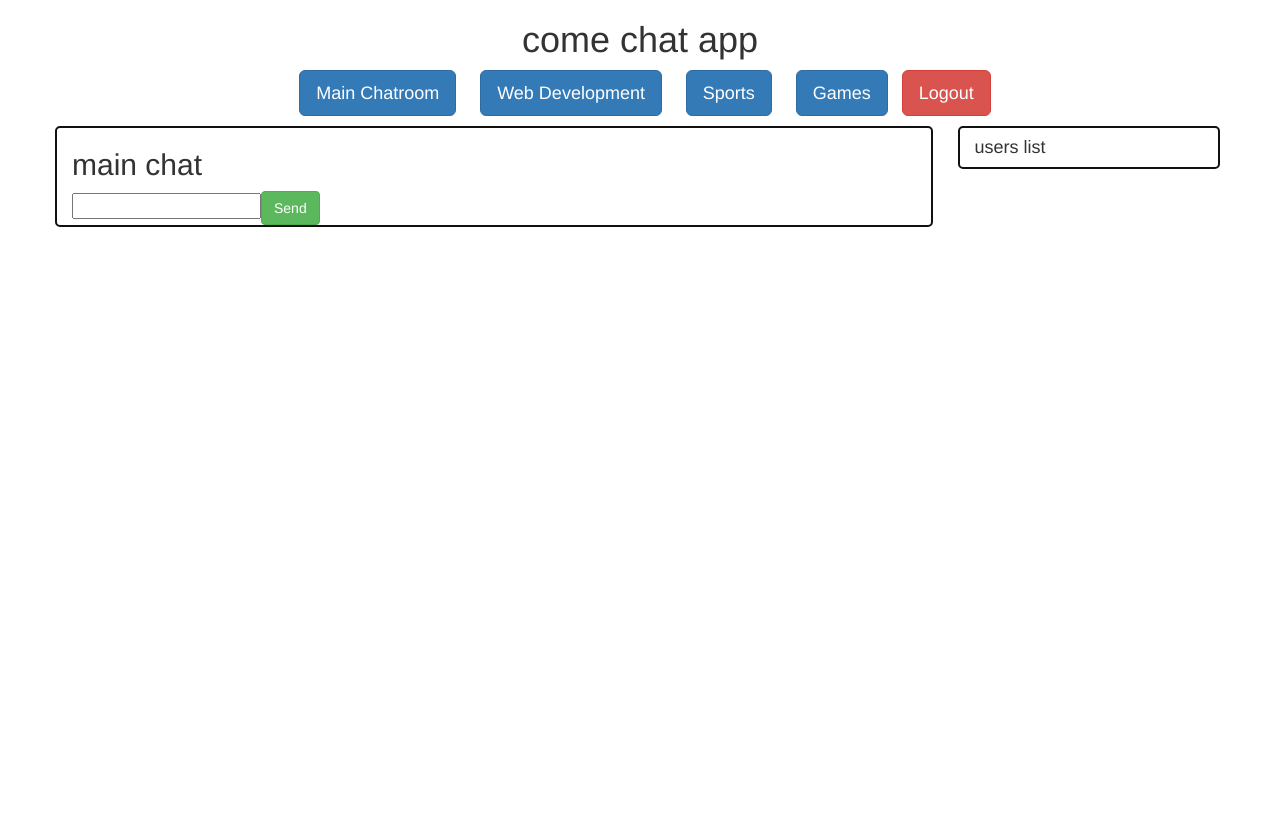
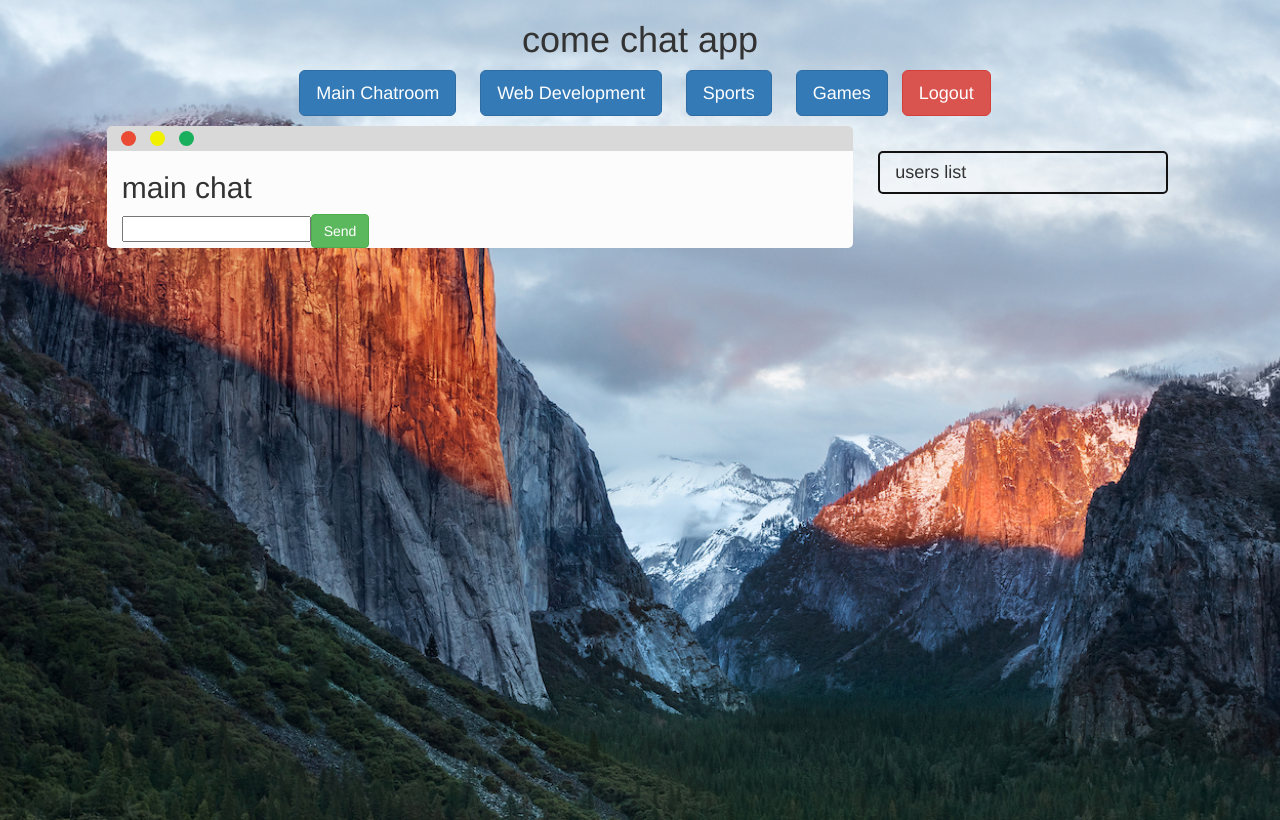
Before and after one commit to aaronmarkle/chat, a website: page chat.html in a window 1280 px wide. Drawn offline with nearby package versions, Linux system fonts and the light colour scheme; no server answers.

Commit message:
adding visual styling to main chat page

```diff
--- a/chat.html
+++ b/chat.html
@@ -2,8 +2,8 @@
 <html>
 <head>
   <title>chat</title>
+  <link rel="stylesheet" href="https://maxcdn.bootstrapcdn.com/bootstrap/3.3.6/css/bootstrap.min.css">
   <link rel="stylesheet" href="default.css">
-  <link rel="stylesheet" href="https://maxcdn.bootstrapcdn.com/bootstrap/3.3.6/css/bootstrap.min.css">
 </head>
 <body>
   <p class="h1 text-center">come chat app</p>
@@ -14,20 +14,25 @@
     <li><button id="games-link" class="btn btn-primary btn-lg">Games</button></li>
     <a href="/logout"><button id="logout" class="btn btn-danger btn-lg">Logout</button></a>
   </ul>
-  <div id="main" class="container">
-    <div class="row">
-      <div id="chatroom" class="col-md-9">
+  <div id="main">
+    <div id="bar" class="col-xs-7 col-xs-offset-1">
+      <div id="red"></div>
+      <div id="yellow"></div>
+      <div id="green"></div>
+    </div>
+    <div id="screen" class="col-xs-7 col-xs-offset-1">
+      <div id="chatroom">
         <p id="title" class="h2">main chat</p>
         <ul id="messages"></ul>
         <form id="form" action="">
           <span id="username"></span><input type="text" id="m" autocomplete="off"><button id="send" class="btn btn-success">Send</button>
         </form>
       </div>
-      <div class="col-md-3">
-        <div id="users-view" class="col-sm-12">
-          <p class="h4">users list</p>
-          <ul id="users-list"></ul>
-        </div>
+    </div>
+    <div class="col-xs-3">
+      <div id="users-view" class="col-sm-12">
+        <p class="h4">users list</p>
+        <ul id="users-list"></ul>
       </div>
     </div>
   </div>
--- a/default.css
+++ b/default.css
@@ -1,10 +1,13 @@
-#title-login {
-  margin-top: 50px;
-  margin-bottom: 20px;
+body {
+  background: url('chat-bg.jpg') no-repeat center center;
+  background-size: cover;
+  height: 100vh;
 }
 
 #messages {
   list-style-type: none;
+  padding: 0;
+  margin: 0;
 }
 
 #rooms {
@@ -15,16 +18,6 @@
 #rooms li {
   display: inline;
   margin: 0 10px;
-}
-
-#chatroom {
-  border: solid 2px #111;
-  border-radius: 5px;
-}
-
-#messages {
-  padding: 0;
-  margin: 0;
 }
 
 #users-view {
@@ -38,3 +31,58 @@
   margin: 0;
   list-style-type: none;
 }
+
+#bar {
+    text-align: center;
+    height: 25px;
+    background-color: #DAD9D9;
+    margin-top: 10px;
+    min-width: 500px;
+    font-family: monospace;
+    float: none;
+    border-top-right-radius: 5px;
+    border-top-left-radius: 5px;
+}
+
+#red {
+    background-color: #E94B35;
+    border-radius: 100%;
+    width: 15px;
+    height: 15px;
+    margin: 0 auto;
+    left: -49%;
+    bottom: -20%;
+    position:relative;
+}
+
+#yellow {
+    background-color: #f0f000;
+    border-radius: 100%;
+    width: 15px;
+    height: 15px;
+    margin: 0 auto;
+    left: -45%;
+    bottom: 40%;
+    position:relative;
+    display: block;
+}
+
+#green {
+    background-color: #1AAF5C;
+    border-radius: 100%;
+    width: 15px;
+    height: 15px;
+    margin: 0 auto;
+    left: -41%;
+    bottom: 99%;
+    position:relative;
+    display: block;
+}
+
+#screen {
+    background-color: #fcfcfc;
+    min-width: 500px;
+    border-bottom-left-radius: 5px;
+    border-bottom-right-radius: 5px;
+    margin-bottom: 50px;
+}
--- a/login.css
+++ b/login.css
@@ -15,6 +15,7 @@ body {
     border-top-right-radius: 5px;
     border-top-left-radius: 5px;
 }
+
 #red {
     background-color: #E94B35;
     border-radius: 100%;
@@ -25,6 +26,7 @@ body {
     bottom: -20%;
     position:relative;
 }
+
 #yellow {
     background-color: #f0f000;
     border-radius: 100%;
@@ -36,6 +38,7 @@ body {
     position:relative;
     display: block;
 }
+
 #green {
     background-color: #1AAF5C;
     border-radius: 100%;
@@ -47,6 +50,7 @@ body {
     position:relative;
     display: block;
 }
+
 #screen {
     background-color: #fcfcfc;
     height: 350px;
```
